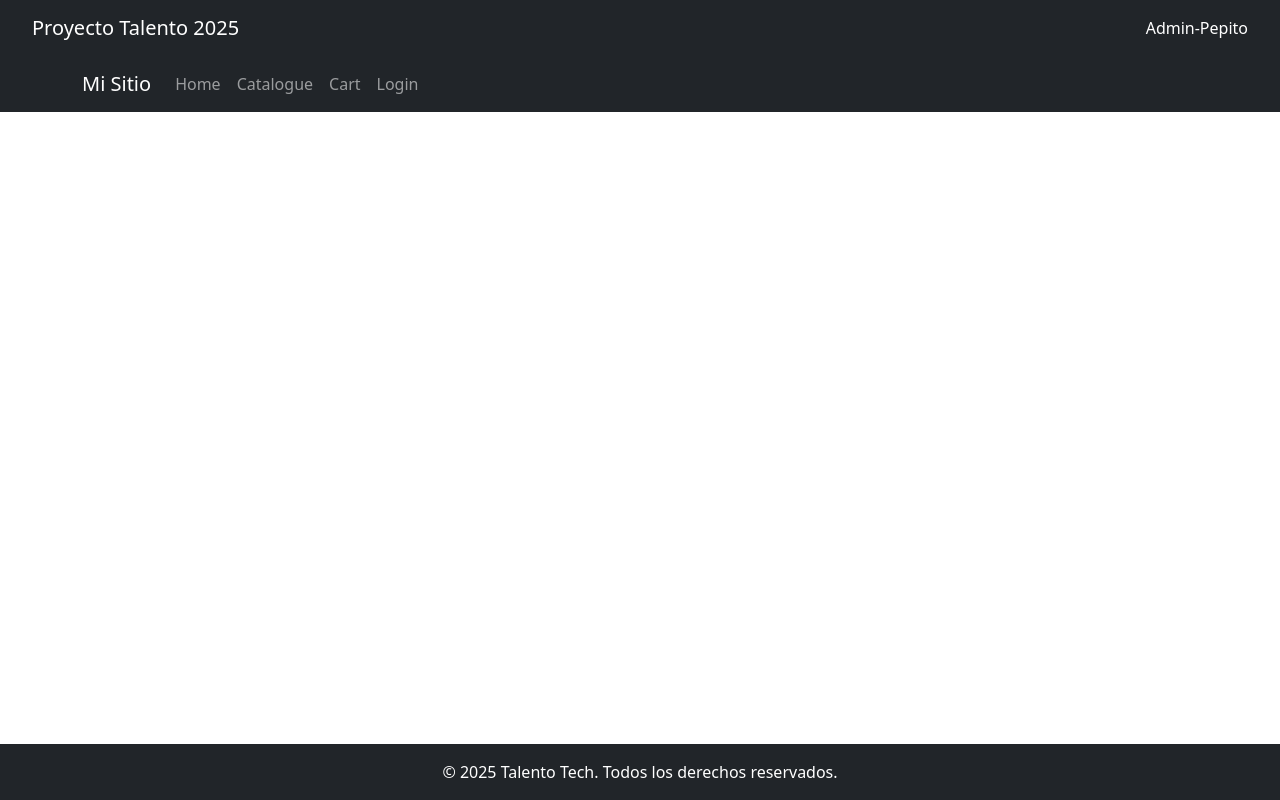
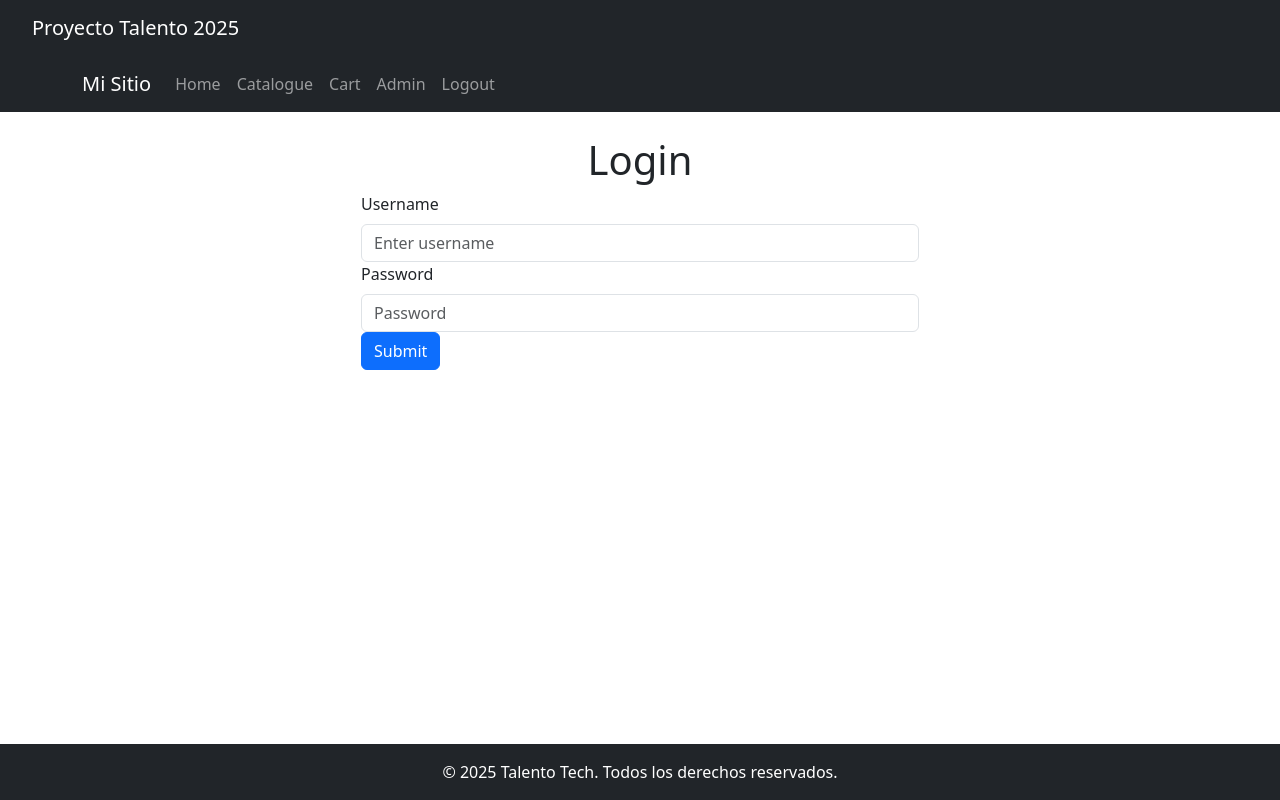
Before and after one commit to fhazamacardozo/ProyectoFinal_TT25017_React_FedeHzm, a React (Vite) app in the folder ttReact25017_FedeHzm/: page /Login in a window 1280 px wide. Built offline with nearby package versions, Linux system fonts and the light colour scheme; sample sign-in values are in the browser's storage.

Commit message:
Autenticacion para Admin y carrito

```diff
--- a/ttReact25017_FedeHzm/src/App.jsx
+++ b/ttReact25017_FedeHzm/src/App.jsx
@@ -8,6 +8,9 @@ import NavBar from './Components/NavBar';
 import Footer from './Components/Footer';
 import { BrowserRouter as Router,Route,Routes } from 'react-router-dom';
 import { useState } from 'react';
+import ProtectedRoute from './Components/ProtectedRoute';
+import Login from './Pages/Login';
+import Admin from './Pages/Admin';
 function App() {
   const [cartItems, setCartItems] = useState([]);
 
@@ -16,12 +19,25 @@ function App() {
       <div className='d-flex flex-column min-vh-100'>
         <Header user="Pepito" type="Admin"/>
         <NavBar />
-        <Routes>
-          <Route path="/" element={<Home />} />
-          <Route path="/Catalogue" element={<Catalogue cartItems={cartItems} setCartItems={setCartItems}/>} />
-          <Route path="/Cart" element={<Cart cartItems={cartItems} setCartItems={setCartItems}/>} />
-          {/* <Route path="/Login" element={<Login />} /> */}
-        </Routes>
+        <main className="flex-grow-1">
+          <Routes>
+            <Route path="/" element={<Home />} />
+            <Route path="/Catalogue" element={<Catalogue cartItems={cartItems} setCartItems={setCartItems}/>} />
+            <Route path="/Cart" element={
+              <ProtectedRoute isAuthenticated>
+                <Cart cartItems={cartItems} setCartItems={setCartItems}/>
+              </ProtectedRoute>
+              }
+            />
+            <Route path="/Login" element={<Login />} />
+            <Route path="/Admin/:name" element={
+              <ProtectedRoute >
+                <Admin/>
+              </ProtectedRoute>
+              }
+            />
+          </Routes>
+        </main>
         <Footer />
       </div>
     </Router>
--- a/ttReact25017_FedeHzm/src/Components/Header.jsx
+++ b/ttReact25017_FedeHzm/src/Components/Header.jsx
@@ -1,11 +1,14 @@
 import { Navbar, Container } from "react-bootstrap";
 
-function Header({user, type}) {
+function Header({type, user}) {
+    const isAuth = localStorage.getItem('auth') === 'true';
     return (
         <Navbar bg="dark" className="px-3" variant="dark">
             <Container fluid className="px-3">
                 <Navbar.Brand className="text-white">Proyecto Talento 2025</Navbar.Brand>
-                <Navbar.Text className="text-white">{type}-{user}</Navbar.Text>
+                {isAuth && (
+                    <Navbar.Text className="text-white">{type}-{user}</Navbar.Text>
+                )}
             </Container>
         </Navbar>
     );
--- a/ttReact25017_FedeHzm/src/Components/NavBar.jsx
+++ b/ttReact25017_FedeHzm/src/Components/NavBar.jsx
@@ -4,9 +4,15 @@ It uses the 'Link' component from 'react-router-dom' to create client-side navig
 */
 
 import { Nav, Navbar, Container } from "react-bootstrap";
-import { Link } from "react-router-dom";
+import { Link, useNavigate } from "react-router-dom";
 
 function NavBar() {
+    const navigate = useNavigate();
+    const isAuthenticated = localStorage.getItem("isAuthenticated") === "true";
+    const handleLogout = () => {
+        localStorage.removeItem("isAuthenticated");
+        navigate("/Login");
+    };
     return (
         <Navbar bg="dark" variant="dark" expand="lg">
             <Container>
@@ -16,8 +22,19 @@ function NavBar() {
                     <Nav className="me-auto">
                         <Nav.Link as={Link} to="/">Home</Nav.Link>
                         <Nav.Link as={Link} to="/Catalogue">Catalogue</Nav.Link>
-                        <Nav.Link as={Link} to="/Cart">Cart</Nav.Link>
-                        <Nav.Link as={Link} to="/Login">Login</Nav.Link>
+                        {isAuthenticated && (
+                            <>
+                                <Nav.Link as={Link} to="/Cart">Cart</Nav.Link>
+                                <Nav.Link as={Link} to="/Admin/peperro">Admin</Nav.Link>
+                            </>
+                        )}
+                        <Nav>
+                            {!isAuthenticated ? (
+                                <Nav.Link as={Link} to="/Login">Login</Nav.Link>
+                            ) : (
+                                <Nav.Link onClick={handleLogout}>Logout</Nav.Link>
+                            )}
+                        </Nav>
                     </Nav>
                 </Navbar.Collapse>
             </Container>
--- /dev/null
+++ b/ttReact25017_FedeHzm/src/Components/ProtectedRoute.jsx
@@ -0,0 +1,10 @@
+import {Navigate} from "react-router-dom";
+
+function ProtectedRoute({children}) {
+    const isAuthenticated = localStorage.getItem("isAuthenticated") === "true";
+    if (!isAuthenticated) {
+        return <Navigate to="/Login" replace />;
+    }
+    return children;
+}
+export default ProtectedRoute;
--- /dev/null
+++ b/ttReact25017_FedeHzm/src/Pages/Admin.jsx
@@ -0,0 +1,16 @@
+//Admin.jsx
+// This component is used to display the admin page. It shows the user name retrieved from params
+
+import { useParams } from "react-router-dom";
+import { Container } from "react-bootstrap";
+
+function Admin() {
+    const { name } = useParams();
+    return (
+        <Container className="py-4">
+            <h1 className="text-center">Admin Page</h1>
+            <p className="text-center">Welcome, {name}</p>
+        </Container>
+    );
+}
+export default Admin;
--- /dev/null
+++ b/ttReact25017_FedeHzm/src/Pages/Login.jsx
@@ -0,0 +1,58 @@
+//Login Component
+// This component is used to display the login page.
+// It contains a form with username and password fields.
+// It uses local storage to store the authentication status.
+import { Container, Form, Button } from "react-bootstrap";
+import { useNavigate } from "react-router-dom";
+import Swal from "sweetalert2";
+import withReactContent from "sweetalert2-react-content";
+
+function Login() {
+    const navigate = useNavigate();
+    const handleLogin = () => {
+        // Simulate login action
+        localStorage.setItem("isAuthenticated", true);
+    };
+    const handleSubmit = (e) => {
+        e.preventDefault();
+        const username = e.target.username.value;
+        const password = e.target.password.value;
+
+        // Simulate authentication
+        if (username === "admin" && password === "admin") {
+            localStorage.setItem("isAuthenticated", true);
+            handleLogin();
+            navigate("/Admin/peperro");
+        } else {
+            const MySwal = withReactContent(Swal);
+            MySwal.fire({
+                title: "Error",
+                text: "Usuario o contraseña incorrectos",
+                icon: "error",
+                confirmButtonText: "Aceptar",
+            });
+        }
+    };
+
+    return (
+        <Container className="py-4">
+            <h1 className="text-center">Login</h1>
+            <Form onSubmit={handleSubmit} className="w-50 mx-auto">
+                <Form.Group controlId="formBasicEmail">
+                    <Form.Label>Username</Form.Label>
+                    <Form.Control type="text" placeholder="Enter username" name="username" required />
+                </Form.Group>
+
+                <Form.Group controlId="formBasicPassword">
+                    <Form.Label>Password</Form.Label>
+                    <Form.Control type="password" placeholder="Password" name="password" required />
+                </Form.Group>
+
+                <Button variant="primary" type="submit">
+                    Submit
+                </Button>
+            </Form>
+        </Container>
+    );
+}
+export default Login;
```
